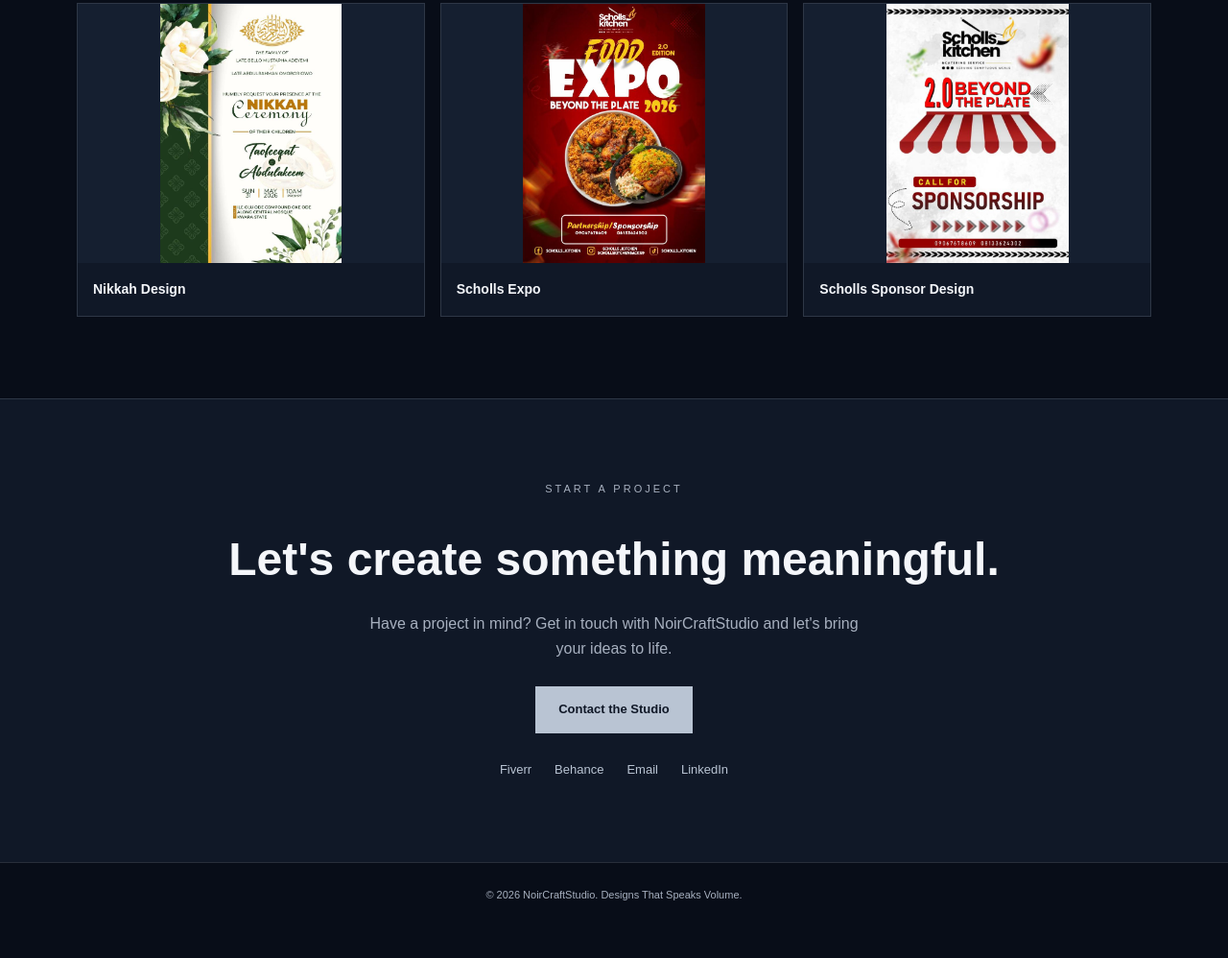
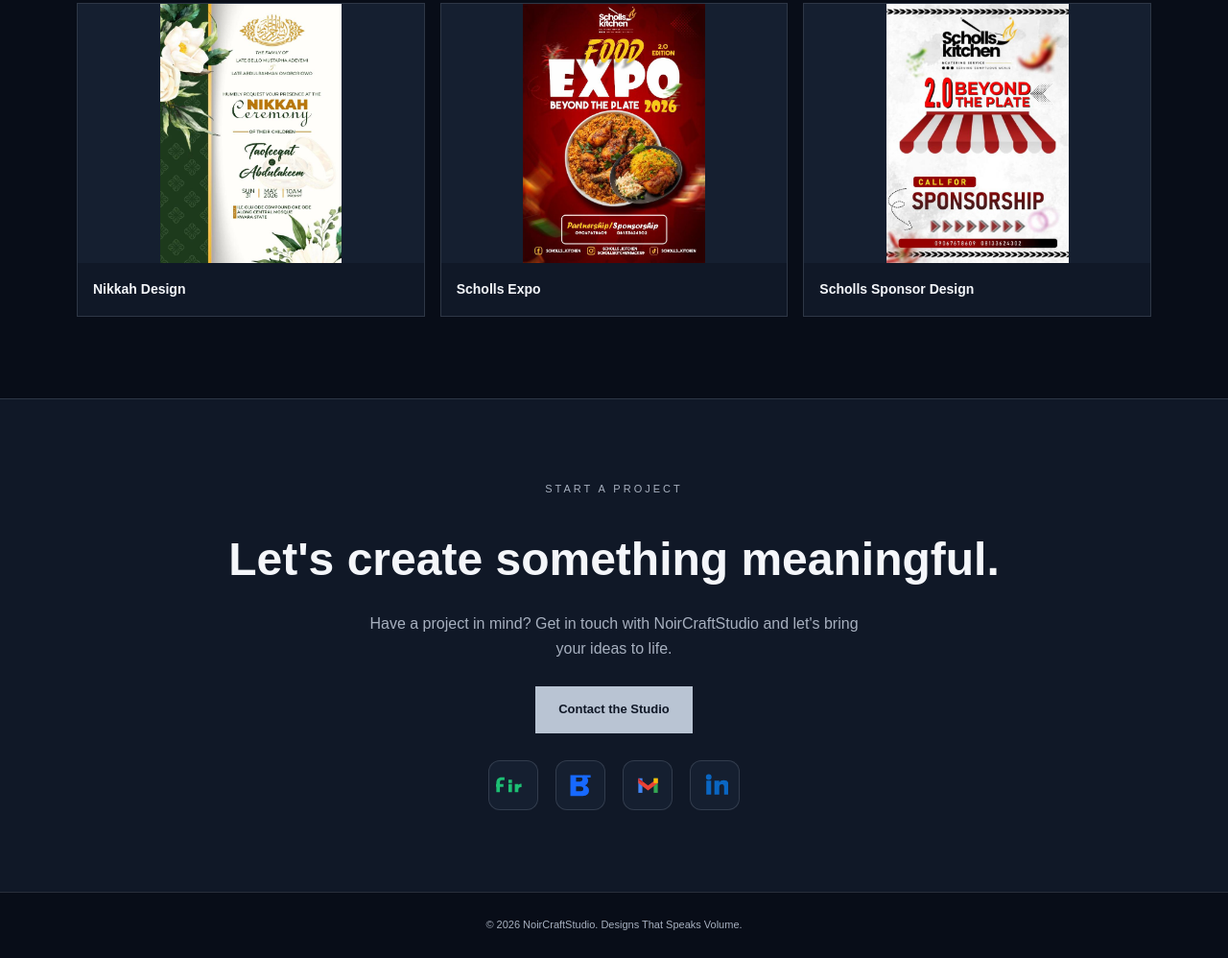
Before and after one commit to black-alt-oot/NoirCraftStudio-, a plain HTML site: page index.html in a window 1280 px wide. Shown: the part 5142-6140 px from the top of the page at 96% size. Before the commit the page ends 6108 px from the top, so only its background shows below. Drawn offline with Linux system fonts and the light colour scheme.

Commit message:
Replace contact text links with platform logos

```diff
--- a/index.html
+++ b/index.html
@@ -307,11 +307,43 @@
     .contact-links {
       display: flex;
       justify-content: center;
+      align-items: center;
       flex-wrap: wrap;
-      gap: 24px;
+      gap: 18px;
       margin-top: 28px;
-      color: var(--silver);
-      font-size: 13px;
+    }
+
+    .contact-links a {
+      width: 52px;
+      height: 52px;
+      display: inline-flex;
+      align-items: center;
+      justify-content: center;
+      border: 1px solid var(--line);
+      border-radius: 12px;
+      background: var(--surface2);
+      transition: transform .2s ease, border-color .2s ease, background .2s ease;
+    }
+
+    .contact-links a:hover {
+      transform: translateY(-3px);
+      border-color: var(--silver);
+      background: var(--surface);
+    }
+
+    .contact-links svg {
+      display: block;
+      width: 27px;
+      height: 27px;
+    }
+
+    .contact-links .fiverr-mark {
+      width: 37px;
+      height: 27px;
+    }
+
+    @media (prefers-reduced-motion: reduce) {
+      .contact-links a { transition: none; }
     }
 
     footer {
@@ -597,11 +629,19 @@
         Contact the Studio
       </a>
 
-      <div class="contact-links">
-        <a href="https://www.fiverr.com/noircraftdesign" target="_blank" rel="noopener">Fiverr</a>
-        <a href="https://www.behance.net/muhammedmoshood1" target="_blank" rel="noopener">Behance</a>
-        <a href="mailto:noircraft.design@gmail.com">Email</a>
-        <a href="https://www.linkedin.com/in/noir-craft-a89b774" target="_blank" rel="noopener noreferrer">LinkedIn</a>
+      <div class="contact-links" aria-label="Studio social links">
+        <a href="https://www.fiverr.com/noircraftdesign" target="_blank" rel="noopener noreferrer" aria-label="Fiverr" title="Fiverr">
+          <svg class="fiverr-mark" viewBox="0 0 100 42" role="img" aria-hidden="true"><path fill="#1DBF73" d="M16 8h8V0h-8C6 0 1 6 1 16v3H0v8h1v15h10V27h10v-8H11v-3c0-5 1-8 5-8Zm19 11h10v23H35V19Zm0-12h10v9H35V7Zm18 12h10v3c2-3 5-4 9-4v10c-6-1-9 2-9 8v6H53V19Z"/></svg>
+        </a>
+        <a href="https://www.behance.net/muhammedmoshood1" target="_blank" rel="noopener noreferrer" aria-label="Behance" title="Behance">
+          <svg viewBox="0 0 32 32" role="img" aria-hidden="true"><path fill="#1769FF" d="M3 6h13c6 0 9 3 9 7 0 3-2 5-4 6 3 1 5 3 5 6 0 5-4 7-10 7H3V6Zm7 8h5c2 0 3-1 3-3s-1-2-3-2h-5v5Zm0 12h6c2 0 3-1 3-3s-1-3-4-3h-5v6ZM19 6h9v3h-9V6Z" transform="translate(0 -2)"/></svg>
+        </a>
+        <a href="mailto:noircraft.design@gmail.com" aria-label="Gmail" title="Gmail">
+          <svg viewBox="0 0 32 32" role="img" aria-hidden="true"><path fill="#4285F4" d="M4 8h5v18H4z"/><path fill="#34A853" d="M23 8h5v18h-5z"/><path fill="#EA4335" d="M4 8l12 9 12-9v6L16 23 4 14z"/><path fill="#FBBC04" d="M23 8h5v6h-5z"/><path fill="#C5221F" d="M4 8l5 4v2l-5-4z"/></svg>
+        </a>
+        <a href="https://www.linkedin.com/in/noir-craft-a89b774" target="_blank" rel="noopener noreferrer" aria-label="LinkedIn" title="LinkedIn">
+          <svg viewBox="0 0 32 32" role="img" aria-hidden="true"><path fill="#0A66C2" d="M5 11h6v17H5zM8 3a3.5 3.5 0 1 1 0 7 3.5 3.5 0 0 1 0-7Zm7 8h6v2.3c1.2-1.8 3.1-2.8 5.5-2.8 5 0 6.5 3.2 6.5 8V28h-6v-8.2c0-2.3-.1-4.4-2.8-4.4s-3.2 2.1-3.2 4.3V28h-6V11Z"/></svg>
+        </a>
       </div>
     </div>
   </section>
```
